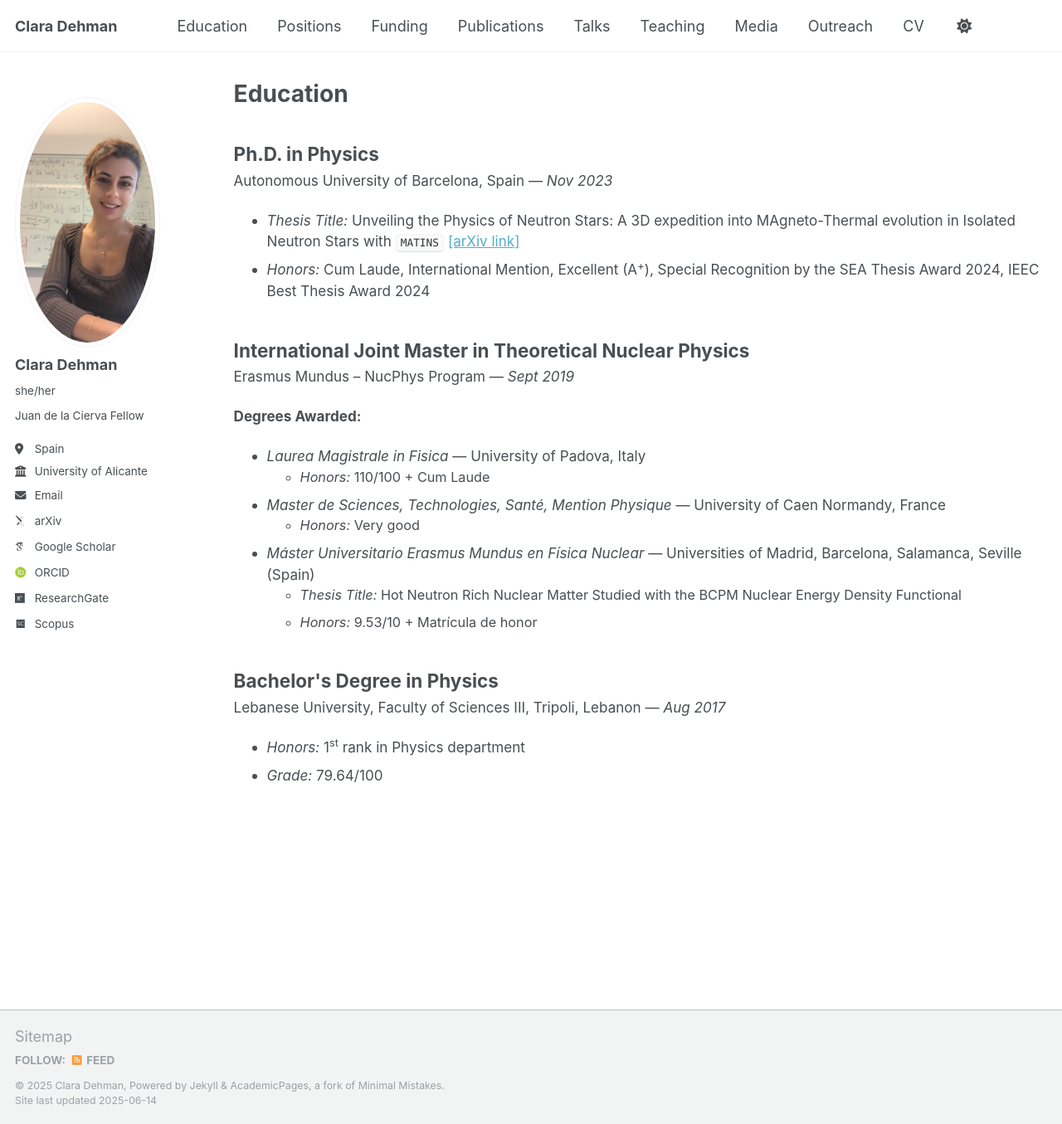
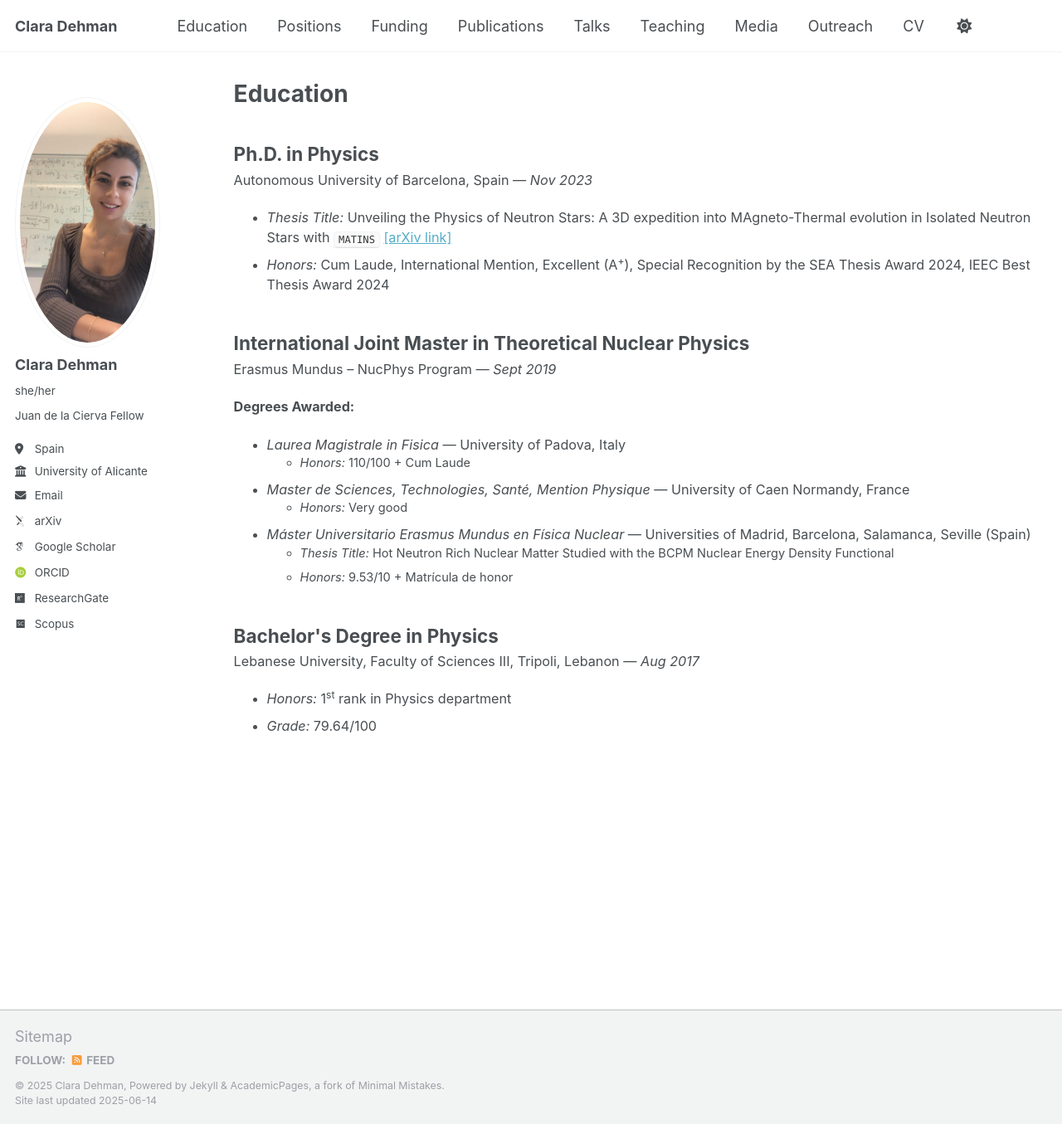
Before and after one commit to ClaraDehman/ClaraDehman.github.io, a Jekyll site: the page built from _pages/education.html, in a window 1280 px wide and 1355 px high. Shown: the whole window at 83% size. Built offline with Jekyll 4.4.1, drawn with Linux system fonts in a browser that asks for light colours; some web fonts are replaced.

Commit message:
Update education.html

```diff
--- a/_pages/education.html
+++ b/_pages/education.html
@@ -9,8 +9,8 @@
 
 <div class="archive__item">
   <h2 class="archive__item-title">Ph.D. in Physics</h2>
-  <p class="archive__item-excerpt" style="font-size: 0.95em;">Autonomous University of Barcelona, Spain — <em>Nov 2023</em></p>
-  <ul class="archive__item-excerpt" style="font-size: 0.95em;">
+  <p class="archive__item-excerpt" style="font-size: 0.90em;">Autonomous University of Barcelona, Spain — <em>Nov 2023</em></p>
+  <ul class="archive__item-excerpt" style="font-size: 0.90em;">
     <li><em>Thesis Title:</em> Unveiling the Physics of Neutron Stars: A 3D expedition into MAgneto-Thermal evolution in Isolated Neutron Stars with <code>MATINS</code> <a href="https://arxiv.org/pdf/2405.00133" target="_blank">[arXiv link]</a></li>
     <li><em>Honors:</em> Cum Laude, International Mention, Excellent (A<sup>+</sup>), Special Recognition by the SEA Thesis Award 2024, IEEC Best Thesis Award 2024</li>
   </ul>
@@ -18,17 +18,17 @@
 
 <div class="archive__item">
   <h2 class="archive__item-title">International Joint Master in Theoretical Nuclear Physics</h2>
-  <p class="archive__item-excerpt" style="font-size: 0.95em;">Erasmus Mundus – NucPhys Program — <em>Sept 2019</em></p>
-  <p class="archive__item-excerpt" style="font-size: 0.95em;"><strong>Degrees Awarded:</strong></p>
-  <ul class="archive__item-excerpt" style="font-size: 0.95em;">
+  <p class="archive__item-excerpt" style="font-size: 0.90em;">Erasmus Mundus – NucPhys Program — <em>Sept 2019</em></p>
+  <p class="archive__item-excerpt" style="font-size: 0.90em;"><strong>Degrees Awarded:</strong></p>
+  <ul class="archive__item-excerpt" style="font-size: 0.90em;">
     <li><em>Laurea Magistrale in Fisica</em> — University of Padova, Italy
-      <ul class="archive__item-excerpt" style="font-size: 0.95em;"><li><em>Honors:</em> 110/100 + Cum Laude</li></ul>
+      <ul class="archive__item-excerpt" style="font-size: 0.90em;"><li><em>Honors:</em> 110/100 + Cum Laude</li></ul>
     </li>
     <li><em>Master de Sciences, Technologies, Santé, Mention Physique</em> — University of Caen Normandy, France
-      <ul class="archive__item-excerpt" style="font-size: 0.95em;"><li><em>Honors:</em> Very good</li></ul>
+      <ul class="archive__item-excerpt" style="font-size: 0.90em;"><li><em>Honors:</em> Very good</li></ul>
     </li>
     <li><em>Máster Universitario Erasmus Mundus en Física Nuclear</em> — Universities of Madrid, Barcelona, Salamanca, Seville (Spain)
-      <ul class="archive__item-excerpt" style="font-size: 0.95em;">
+      <ul class="archive__item-excerpt" style="font-size: 0.90em;">
         <li><em>Thesis Title:</em> Hot Neutron Rich Nuclear Matter Studied with the BCPM Nuclear Energy Density Functional</li>
         <li><em>Honors:</em> 9.53/10 + Matrícula de honor</li>
       </ul>
@@ -38,8 +38,8 @@
 
 <div class="archive__item">
   <h2 class="archive__item-title">Bachelor's Degree in Physics</h2>
-  <p class="archive__item-excerpt" style="font-size: 0.95em;">Lebanese University, Faculty of Sciences III, Tripoli, Lebanon — <em>Aug 2017</em></p>
-  <ul class="archive__item-excerpt" style="font-size: 0.95em;">
+  <p class="archive__item-excerpt" style="font-size: 0.90em;">Lebanese University, Faculty of Sciences III, Tripoli, Lebanon — <em>Aug 2017</em></p>
+  <ul class="archive__item-excerpt" style="font-size: 0.90em;">
     <li><em>Honors:</em> 1<sup>st</sup> rank in Physics department</li>
     <li><em>Grade:</em> 79.64/100</li>
   </ul>
```
